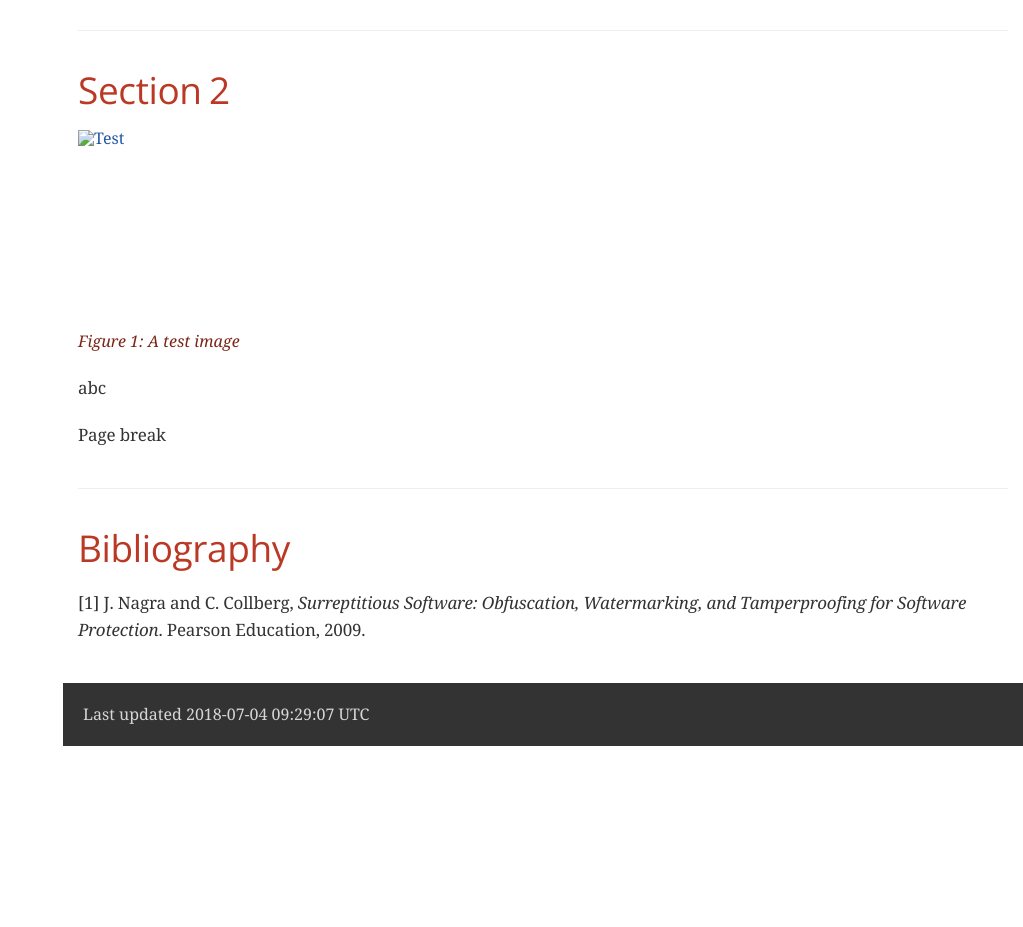
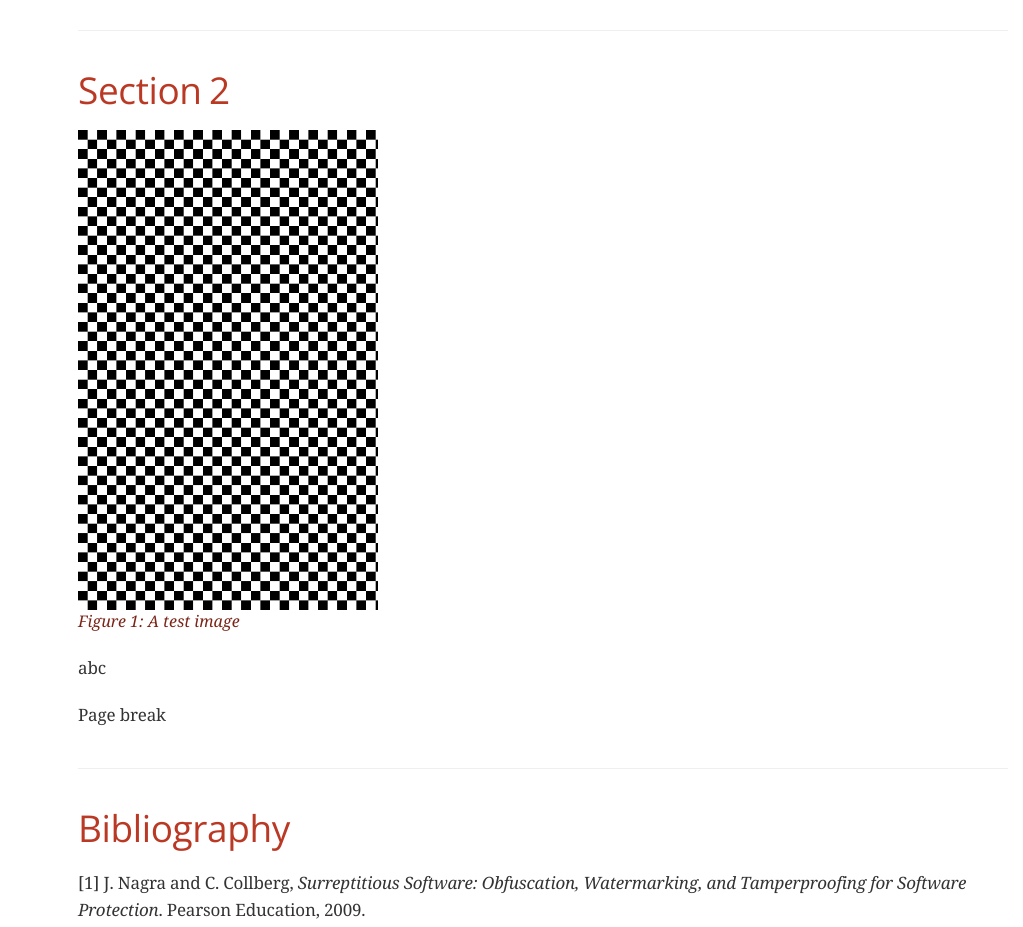
Before and after one commit to yawkat/asciidoc-test, a plain HTML site: page index.html in a window 1280 px wide. Shown: the part 800-1727 px from the top of the page, without its empty margins (257-1280 px from the left). Before the commit the page ends 1546 px from the top, so only its background shows below. Drawn offline with nearby package versions, Linux system fonts and the light colour scheme; a web font is replaced by a local one.

Commit message:
Jenkins build 17 commit 4252101f9ba307092bfc5da18ceeef9275cf99ec
https://ci.yawk.at/job/asciidoc-test/17/

```diff
--- a/index.html
+++ b/index.html
@@ -502,7 +502,7 @@ proident, sunt in culpa qui officia deserunt mollit anim id est laborum.</p>
 <div class="sectionbody">
 <div id="img-test" class="imageblock">
 <div class="content">
-<a class="image" href="https://yawk.at"><img src="test.png" alt="Test" width="300" height="200"></a>
+<a class="image" href="https://yawk.at"><img src="assets/test.png" alt="Test" width="300" height="200"></a>
 </div>
 <div class="title">Figure 1: A test image</div>
 </div>
```
Also changed, not shown: assets/test.png (added).
